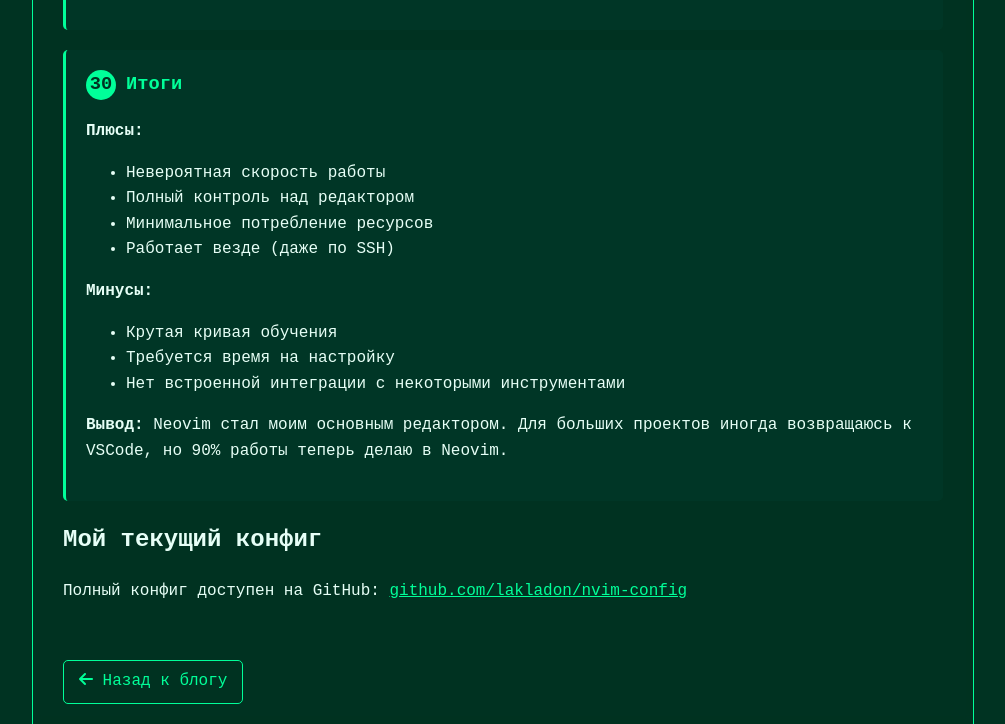
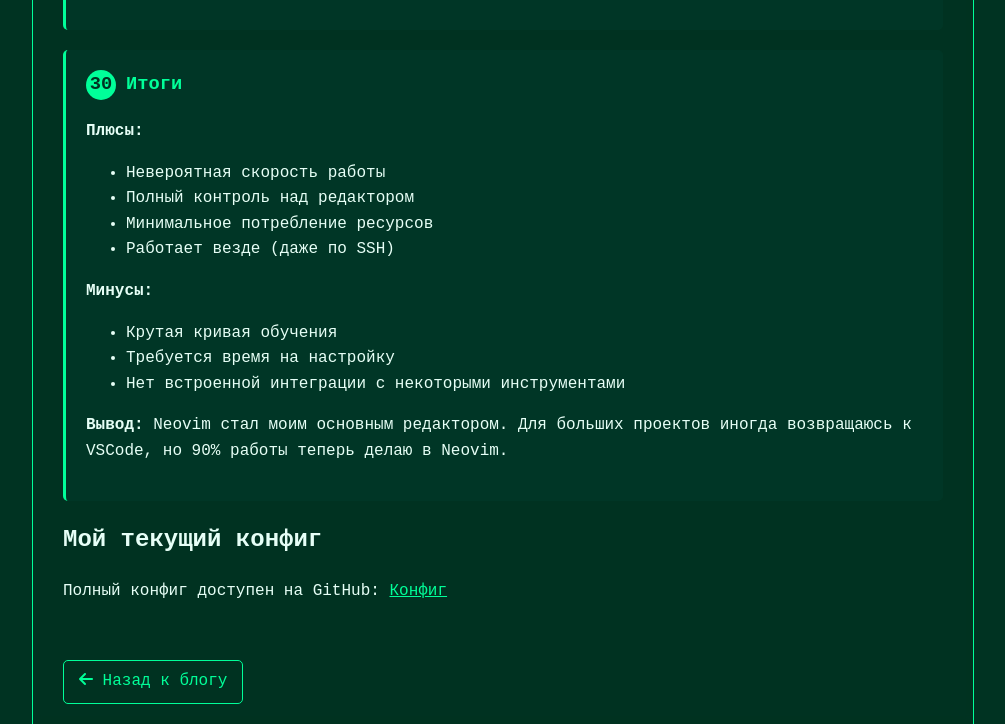
Before and after one commit to lakladon/lakladon.github.io, a plain HTML site: page neovim-journey.html in a window 1280 px wide. Shown: the part 3329-4053 px from the top of the page, without its empty margins (137-1142 px from the left). Drawn offline with Linux system fonts and the light colour scheme.

Commit message:
Update neovim-journey.html

```diff
--- a/neovim-journey.html
+++ b/neovim-journey.html
@@ -300,7 +300,7 @@ EOF</code></pre>
             </div>
 
             <h2>Мой текущий конфиг</h2>
-            <p>Полный конфиг доступен на GitHub: <a href="https://github.com/doctorfree/nvim-lazyman" style="color: var(--primary-color);">github.com/lakladon/nvim-config</a></p>
+            <p>Полный конфиг доступен на GitHub: <a href="https://github.com/doctorfree/nvim-lazyman" style="color: var(--primary-color);">Конфиг</a></p>
 
             <a href="index.html" class="back-link"><i class="fas fa-arrow-left"></i> Назад к блогу</a>
         </article>
```
